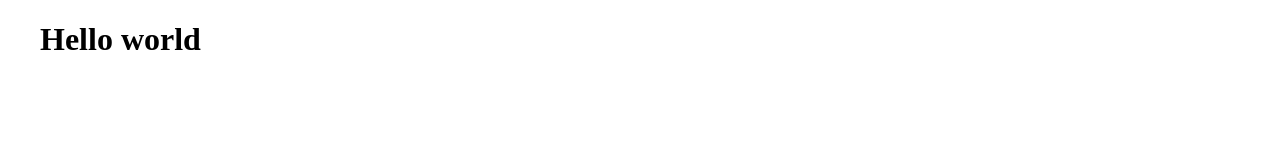
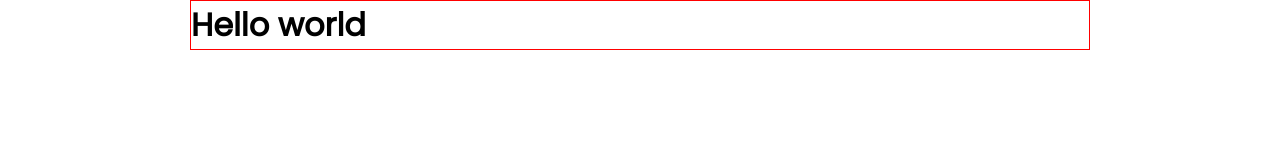
Before and after one commit to manuelhpineda/manuelpineda.github.io, a Gatsby site: page / in a window 1280 px wide. Built offline with nearby package versions, Linux system fonts and the light colour scheme; Gatsby itself is replaced by a stand-in of ours.

Commit message:
added basic global styles and typography

```diff
--- a/gatsby-browser.js
+++ b/gatsby-browser.js
@@ -2,7 +2,13 @@ import React from "react";
 import { ThemeProvider } from "styled-components";
 
 import theme from "./src/theme";
+import BaseStyles from "./src/styles/baseStyle";
 
 export const wrapRootElement = ({ element }) => {
-  return <ThemeProvider theme={theme}>{element}</ThemeProvider>;
+  return (
+    <ThemeProvider theme={theme}>
+      <BaseStyles />
+      {element}
+    </ThemeProvider>
+  );
 };
--- a/gatsby-config.js
+++ b/gatsby-config.js
@@ -46,5 +46,12 @@ module.exports = {
       },
       __key: "pages",
     },
+    {
+      resolve: `gatsby-plugin-google-fonts`,
+      options: {
+        fonts: [`poppins`, `IBM Plex Mono`],
+        display: "swap",
+      },
+    },
   ],
 };
--- a/package.json
+++ b/package.json
@@ -21,6 +21,7 @@
     "babel-plugin-styled-components": "^2.0.7",
     "gatsby": "^4.11.2",
     "gatsby-plugin-google-analytics": "^4.11.0",
+    "gatsby-plugin-google-fonts": "^1.0.1",
     "gatsby-plugin-image": "^2.11.1",
     "gatsby-plugin-manifest": "^4.11.1",
     "gatsby-plugin-mdx": "^3.11.1",
--- a/src/components/container/Styles.js
+++ b/src/components/container/Styles.js
@@ -1,7 +1,7 @@
 import styled from "styled-components";
 
 export const StyledContainer = styled.div`
-  width: 100%;
-  max-width: 1200px;
-  margin: 0 auto;
+  border: 1px solid red;
+  width: min(100% - 20px, 900px);
+  margin-inline: auto;
 `;
--- /dev/null
+++ b/src/styles/baseStyle.js
@@ -0,0 +1,22 @@
+import { createGlobalStyle } from "styled-components";
+import theme from "../theme";
+
+const BaseStyles = createGlobalStyle`
+  * {
+    padding: 0;
+    margin: 0;
+    box-sizing: border-box;
+  }
+
+  body, html {
+    font-size: 16px;
+    font-family: ${theme.fonts.body};
+  }
+
+  h1, h2, h3, h4, h5 {
+    font-family: ${theme.fonts.heading};
+  }
+
+`;
+
+export default BaseStyles;
--- a/src/theme/colors.js
+++ b/src/theme/colors.js
@@ -1,5 +1,5 @@
 const colors = {
-  primary: "#222",
+  primary: "red",
 };
 
 export default colors;
--- a/src/theme/index.js
+++ b/src/theme/index.js
@@ -1,3 +1,9 @@
-const theme = {};
+import colors from "./colors";
+import typography from "./typography";
+
+const theme = {
+  colors,
+  ...typography,
+};
 
 export default theme;
--- /dev/null
+++ b/src/theme/typography.js
@@ -0,0 +1,8 @@
+const typography = {
+  fonts: {
+    heading: "",
+    body: "poppins",
+  },
+};
+
+export default typography;
```
Also changed, not shown: 1 other file.
